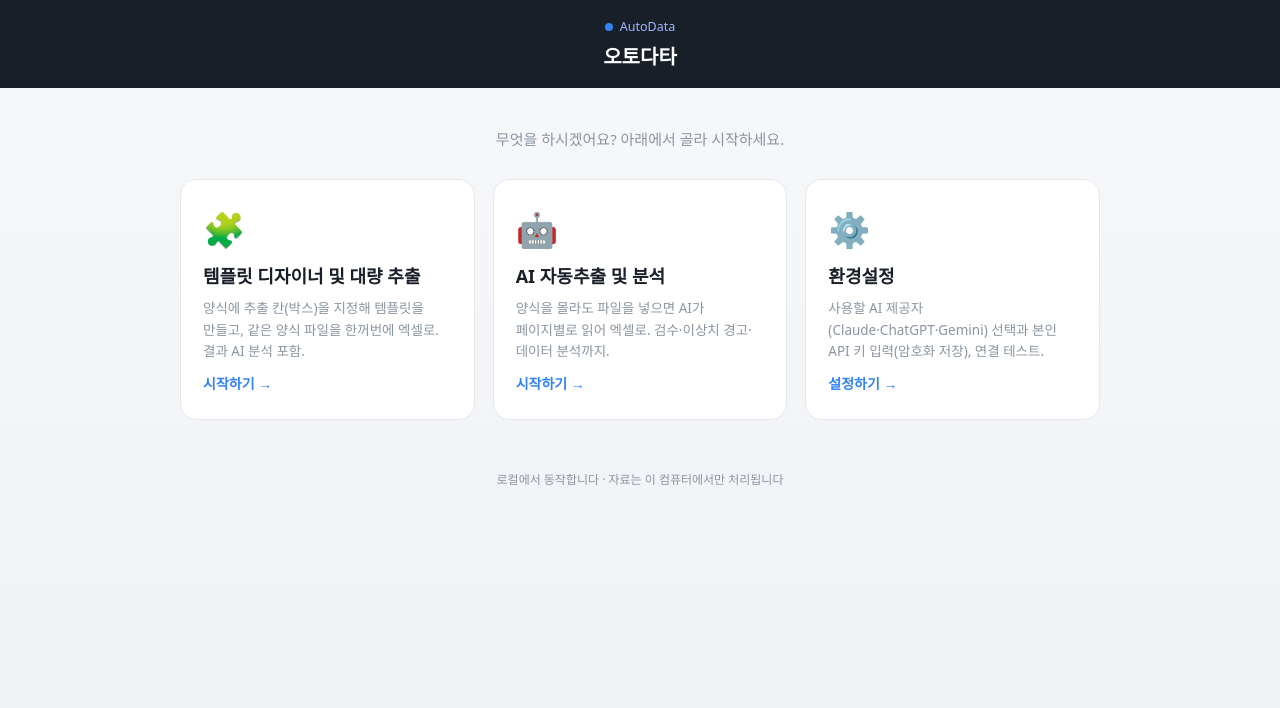
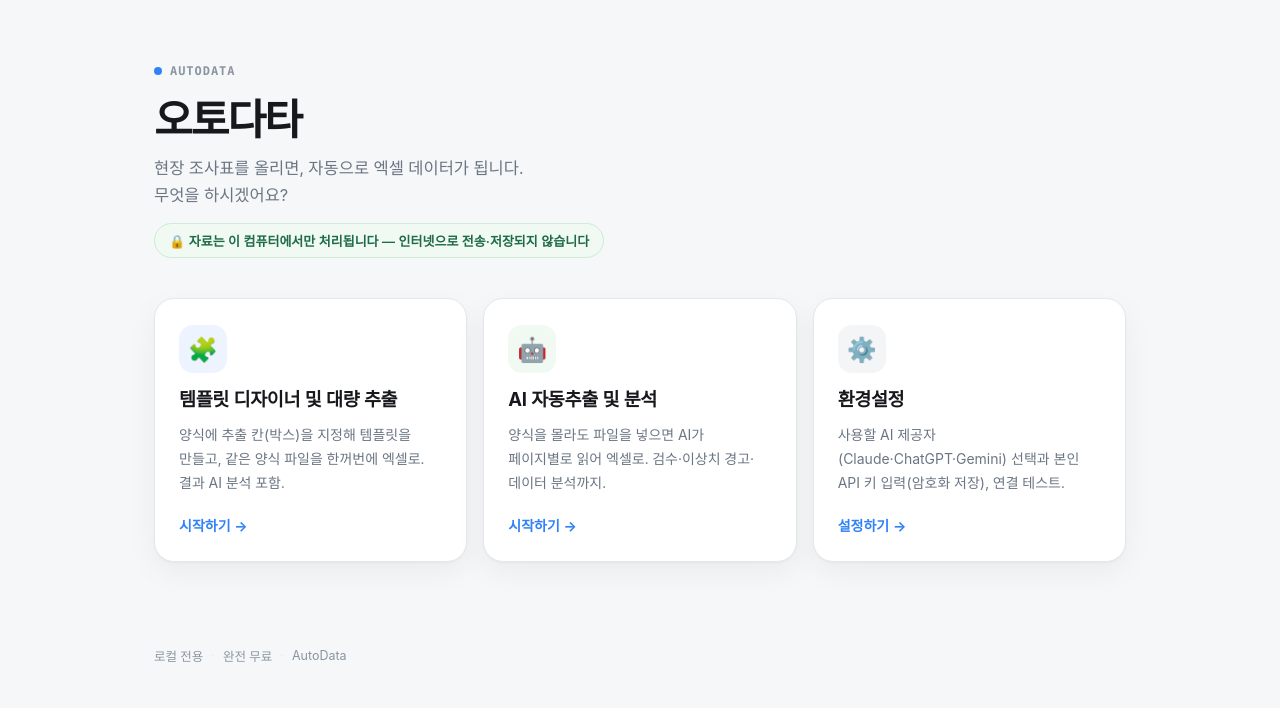
Before and after one commit to circloser/fieldsurveyauto, a plain HTML site: page field-survey-db/static/landing.html in a window 1280 px wide. Drawn offline with Linux system fonts and the light colour scheme; a web font is replaced by a local one.

Commit message:
UI/UX 개선 — Pretendard 타이포·레이아웃 정돈 (기능 동일)
- Pretendard Variable 번들(@font-face, 오프라인 포터블 대응, OFL 고지 동봉)
  전 페이지 적용: 랜딩·디자이너·AI·환경설정 — 숫자는 tnum 고정폭
- 디자인 토큰 정리: 회색 바탕(#f6f7f9) 위 백색 카드, radius 18, 부드러운 그림자
- 모노 마이크로 캡션(로고·표 머리글·통계 라벨) — 레퍼런스 대시보드 톤
- 랜딩 개편: 좌측 히어로 + 보안 pill + 아이콘 칩 카드 3장
- 카드 패딩 24px·표 hover·보안 배지 아이콘 칩 등 세부 정돈
- 기능·마크업 ID 변경 없음, 발표 모드 정상 동작 확인, 118개 테스트 통과

Co-Authored-By: Claude Fable 5 <noreply@anthropic.com>

```diff
--- a/field-survey-db/static/landing.html
+++ b/field-survey-db/static/landing.html
@@ -5,37 +5,75 @@
 <meta name="viewport" content="width=device-width, initial-scale=1">
 <title>오토다타 (AutoData)</title>
 <style>
-  :root { --ink:#191F28; --line:#e5e8eb; --muted:#8b95a1; --accent:#3182f6; }
-  * { box-sizing:border-box; }
-  body { margin:0; font-family:"Malgun Gothic","맑은 고딕",system-ui,sans-serif; color:var(--ink);
-         background:linear-gradient(180deg,#f7f8fa,#eef1f5); min-height:100vh;
-         word-break:keep-all; overflow-wrap:break-word; }
-  header { background:var(--ink); color:#fff; padding:18px 24px; text-align:center; }
-  header .logo { font-size:12.5px; color:#9db8ff; display:flex; align-items:center; justify-content:center; gap:7px; }
-  header .dot { width:8px; height:8px; border-radius:50%; background:#3182f6; display:inline-block; }
-  header h1 { font-size:20px; margin:6px 0 0; }
-  .wrap { max-width:960px; margin:0 auto; padding:40px 20px; }
-  .lead { text-align:center; color:var(--muted); font-size:15px; margin:0 0 30px; }
-  .grid { display:grid; grid-template-columns:repeat(auto-fit,minmax(260px,1fr)); gap:18px; }
-  a.card { text-decoration:none; color:inherit; background:#fff; border:1px solid var(--line);
-           border-radius:16px; padding:26px 22px; display:flex; flex-direction:column; gap:10px;
-           transition:transform .12s, box-shadow .12s, border-color .12s; }
-  a.card:hover { transform:translateY(-3px); box-shadow:0 10px 24px rgba(25,31,40,.10); border-color:var(--accent); }
-  .ic { font-size:34px; }
-  .ct { font-size:18px; font-weight:700; }
-  .cd { font-size:13.5px; color:var(--muted); line-height:1.6; }
-  .go { margin-top:auto; color:var(--accent); font-weight:600; font-size:14px; }
-  footer { text-align:center; color:var(--muted); font-size:12px; padding:10px 0 30px; }
+  @font-face {
+    font-family: "Pretendard Variable";
+    src: url("/static/fonts/PretendardVariable.woff2") format("woff2-variations");
+    font-weight: 45 920;
+    font-display: swap;
+  }
+  :root {
+    --ink: #17181c; --line: #e5e8eb; --muted: #6b7684; --cap: #8b95a1;
+    --accent: #3182f6; --bg: #f6f7f9;
+    --mono: "Cascadia Mono", Consolas, "SF Mono", ui-monospace, monospace;
+  }
+  * { box-sizing: border-box; }
+  body {
+    margin: 0; color: var(--ink); background: var(--bg); min-height: 100vh;
+    font-family: "Pretendard Variable", Pretendard, -apple-system, BlinkMacSystemFont,
+      "Segoe UI", "Malgun Gothic", sans-serif;
+    -webkit-font-smoothing: antialiased; font-feature-settings: "tnum";
+    word-break: keep-all; overflow-wrap: break-word;
+  }
+  .wrap { max-width: 1020px; margin: 0 auto; padding: 64px 24px 48px; }
+
+  .brand {
+    display: flex; align-items: center; gap: 8px;
+    font-family: var(--mono); font-size: 12px; font-weight: 600;
+    letter-spacing: 0.08em; text-transform: uppercase; color: var(--cap);
+  }
+  .brand .dot { width: 8px; height: 8px; border-radius: 50%; background: var(--accent); }
+  h1 { font-size: 42px; font-weight: 800; letter-spacing: -0.045em; line-height: 1.12; margin: 18px 0 12px; }
+  .lead { color: var(--muted); font-size: 16.5px; line-height: 1.65; margin: 0 0 14px; }
+  .secure {
+    display: inline-flex; align-items: center; gap: 8px; margin-bottom: 40px;
+    background: #f0faf3; border: 1px solid #cdebd6; color: #1f6b46;
+    border-radius: 999px; padding: 7px 14px; font-size: 13px; font-weight: 600;
+  }
+
+  .grid { display: grid; grid-template-columns: repeat(auto-fit, minmax(280px, 1fr)); gap: 16px; }
+  a.card {
+    text-decoration: none; color: inherit; background: #fff; border: 1px solid var(--line);
+    border-radius: 20px; padding: 26px 24px; display: flex; flex-direction: column; gap: 12px;
+    box-shadow: 0 1px 2px rgba(23,24,28,.04), 0 10px 30px rgba(23,24,28,.05);
+    transition: transform .14s ease, box-shadow .14s ease, border-color .14s ease;
+  }
+  a.card:hover { transform: translateY(-3px); box-shadow: 0 16px 40px rgba(23,24,28,.10); border-color: #c9d6ea; }
+  .ic {
+    width: 48px; height: 48px; border-radius: 14px; font-size: 24px;
+    display: flex; align-items: center; justify-content: center; background: #eef4ff;
+  }
+  a.card:nth-child(2) .ic { background: #f0faf3; }
+  a.card:nth-child(3) .ic { background: #f4f5f7; }
+  .ct { font-size: 18.5px; font-weight: 750; letter-spacing: -0.02em; }
+  .cd { font-size: 14px; color: var(--muted); line-height: 1.7; }
+  .go { margin-top: auto; padding-top: 8px; color: var(--accent); font-weight: 650; font-size: 14px; }
+  a.card:hover .go { text-decoration: underline; text-underline-offset: 3px; }
+
+  footer {
+    max-width: 1020px; margin: 0 auto; padding: 36px 24px 40px;
+    color: var(--cap); font-size: 12.5px; display: flex; gap: 8px; align-items: center;
+  }
+  footer .sep { color: var(--line); }
+  @media (max-width: 640px) { h1 { font-size: 32px; } .wrap { padding-top: 44px; } }
 </style>
 </head>
 <body>
-<header>
-  <div class="logo"><span class="dot"></span> AutoData</div>
+<div class="wrap">
+  <div class="brand"><span class="dot"></span> AutoData</div>
   <h1>오토다타</h1>
-</header>
+  <p class="lead">현장 조사표를 올리면, 자동으로 엑셀 데이터가 됩니다.<br>무엇을 하시겠어요?</p>
+  <div class="secure">🔒 자료는 이 컴퓨터에서만 처리됩니다 — 인터넷으로 전송·저장되지 않습니다</div>
 
-<div class="wrap">
-  <p class="lead">무엇을 하시겠어요? 아래에서 골라 시작하세요.</p>
   <div class="grid">
     <a class="card" href="/pdf-designer">
       <div class="ic">🧩</div>
@@ -58,6 +96,6 @@
   </div>
 </div>
 
-<footer>로컬에서 동작합니다 · 자료는 이 컴퓨터에서만 처리됩니다</footer>
+<footer>로컬 전용 <span class="sep">·</span> 완전 무료 <span class="sep">·</span> AutoData</footer>
 </body>
 </html>
--- a/field-survey-db/static/styles.css
+++ b/field-survey-db/static/styles.css
@@ -1,56 +1,79 @@
-/* 토스풍 화이트 테마 — 검정&흰색, 깔끔/전문적 */
+/* 오토다타 디자인 시스템 — 회색 바탕 위 백색 카드, 큰 타이포, 모노 캡션 */
+@font-face {
+  font-family: "Pretendard Variable";
+  src: url("/static/fonts/PretendardVariable.woff2") format("woff2-variations");
+  font-weight: 45 920;
+  font-style: normal;
+  font-display: swap;
+}
+
 :root {
-  --bg: #ffffff;
-  --surface: #f9fafb;
+  --bg: #f6f7f9;
+  --card: #ffffff;
+  --surface: #f4f5f7;
   --border: #e5e8eb;
-  --text: #191f28;
+  --text: #17181c;
   --text-sub: #6b7684;
-  --point: #191f28;
+  --text-cap: #8b95a1;
+  --point: #17181c;
   --accent: #3182f6;
   --ok: #04b56a;
   --warn: #f59f00;
   --err: #f04452;
-  --radius: 16px;
-  --shadow: 0 1px 3px rgba(0, 0, 0, 0.04), 0 8px 24px rgba(0, 0, 0, 0.04);
+  --radius: 18px;
+  --shadow: 0 1px 2px rgba(23, 24, 28, 0.04), 0 10px 30px rgba(23, 24, 28, 0.05);
+  --font: "Pretendard Variable", Pretendard, -apple-system, BlinkMacSystemFont,
+    "Segoe UI", "Malgun Gothic", "Apple SD Gothic Neo", sans-serif;
+  --mono: "Cascadia Mono", Consolas, "SF Mono", ui-monospace, monospace;
 }
 
 * { box-sizing: border-box; margin: 0; padding: 0; }
 
 body {
-  font-family: -apple-system, BlinkMacSystemFont, "Segoe UI", "Malgun Gothic",
-    "Apple SD Gothic Neo", sans-serif;
+  font-family: var(--font);
   background: var(--bg);
   color: var(--text);
   line-height: 1.6;
   -webkit-font-smoothing: antialiased;
+  font-feature-settings: "tnum";   /* 숫자 폭 고정 — 통계·표가 흔들리지 않게 */
   /* 한글은 어절(공백) 단위로만 줄바꿈 — 글자 중간에서 끊기지 않게 */
   word-break: keep-all;
   overflow-wrap: break-word;
+}
+
+/* 모노 마이크로 캡션 — 통계 카드·표 머리글용(레퍼런스의 'CALLS THIS WEEK' 톤) */
+.cap, .tile-label, .tbl-cap {
+  font-family: var(--mono);
+  font-size: 11px;
+  font-weight: 600;
+  letter-spacing: 0.06em;
+  text-transform: uppercase;
+  color: var(--text-cap);
 }
 
 .wrap { max-width: 880px; margin: 0 auto; padding: 48px 24px 80px; }
 
 header { margin-bottom: 40px; }
 .logo {
-  display: inline-flex; align-items: center; gap: 10px;
-  font-size: 15px; font-weight: 700; color: var(--text-sub);
-  letter-spacing: -0.2px;
+  display: inline-flex; align-items: center; gap: 8px;
+  font-family: var(--mono); font-size: 12px; font-weight: 600;
+  letter-spacing: 0.08em; text-transform: uppercase; color: var(--text-cap);
 }
-.logo .dot { width: 8px; height: 8px; border-radius: 50%; background: var(--point); }
+.logo .dot { width: 8px; height: 8px; border-radius: 50%; background: var(--accent); }
 
-h1 { font-size: 34px; font-weight: 800; letter-spacing: -1px; margin: 20px 0 8px; }
-.subtitle { font-size: 17px; color: var(--text-sub); letter-spacing: -0.3px; }
+h1 { font-size: 38px; font-weight: 800; letter-spacing: -0.045em; line-height: 1.15; margin: 18px 0 10px; }
+.subtitle { font-size: 16.5px; color: var(--text-sub); letter-spacing: -0.01em; line-height: 1.65; }
 
 .card {
-  background: var(--bg);
+  background: var(--card);
   border: 1px solid var(--border);
   border-radius: var(--radius);
   padding: 28px;
   box-shadow: var(--shadow);
   margin-top: 24px;
 }
-.card h2 { font-size: 19px; font-weight: 700; letter-spacing: -0.4px; margin-bottom: 6px; }
-.card p.desc { font-size: 15px; color: var(--text-sub); margin-bottom: 18px; }
+.card h2 { font-size: 19px; font-weight: 750; letter-spacing: -0.02em; margin-bottom: 6px; }
+.card p.desc { font-size: 14.5px; color: var(--text-sub); margin-bottom: 18px; line-height: 1.7; }
 
 .status-row {
   display: flex; align-items: center; gap: 10px;
@@ -115,9 +138,9 @@ footer { margin-top: 40px; font-size: 13px; color: var(--text-sub); text-align:
 .btn-download { background: var(--accent); }
 
 .stats { display: grid; grid-template-columns: repeat(4, 1fr); gap: 12px; margin-bottom: 8px; }
-.tile { background: var(--surface); border-radius: 14px; padding: 18px; text-align: center; }
-.tile-num { font-size: 30px; font-weight: 800; letter-spacing: -1px; }
-.tile-label { font-size: 13px; color: var(--text-sub); margin-top: 4px; font-weight: 600; }
+.tile { background: var(--surface); border: 1px solid var(--border); border-radius: 14px; padding: 18px 16px; text-align: left; }
+.tile-num { font-size: 32px; font-weight: 800; letter-spacing: -0.03em; line-height: 1.1; }
+.tile-label { margin-top: 8px; }
 .tile.ok .tile-num { color: var(--ok); }
 .tile.warn .tile-num { color: var(--warn); }
 
@@ -127,7 +150,11 @@ table.preview th, table.preview td {
   padding: 11px 12px; text-align: left; border-bottom: 1px solid var(--border);
   white-space: nowrap;
 }
-table.preview th { color: var(--text-sub); font-weight: 700; font-size: 13px; background: var(--surface); }
+table.preview th {
+  font-family: var(--mono); font-size: 11px; font-weight: 600;
+  letter-spacing: 0.05em; color: var(--text-cap); background: var(--surface);
+}
+table.preview tbody tr:hover td { background: #fafbfc; }
 .badge { font-size: 12px; font-weight: 700; padding: 3px 9px; border-radius: 999px; }
 .badge.ok { background: #e7f9f0; color: var(--ok); }
 .badge.warn { background: #fff7e0; color: #b0820a; }
```
Also changed, not shown: field-survey-db/static/ai.html (+2 -1 lines), field-survey-db/static/designer.css (+12 -6 lines), field-survey-db/static/pdf_designer.css (+11 -7 lines), field-survey-db/static/settings.html (+2 -1 lines), field-survey-db/static/fonts/LICENSE-Pretendard.txt (added), 1 other file.
